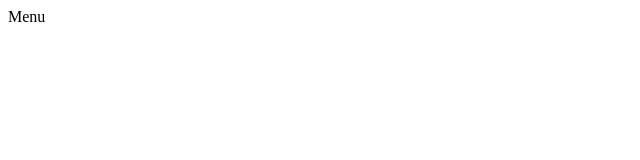
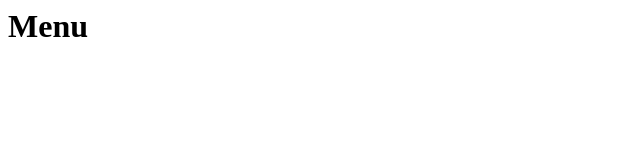
Before and after one commit to eduardologa/ctaFrontendOs, a plain HTML site: page menu.html in a window 1280 px wide. Shown: the whole page, without its empty margins (0-640 px from the left). Drawn offline with Linux system fonts and the light colour scheme.

Commit message:
Modificación de menu.html

```diff
--- a/menu.html
+++ b/menu.html
@@ -1 +1 @@
-<html>Menu</html>
+<html><h1>Menu</h1></html>
```
